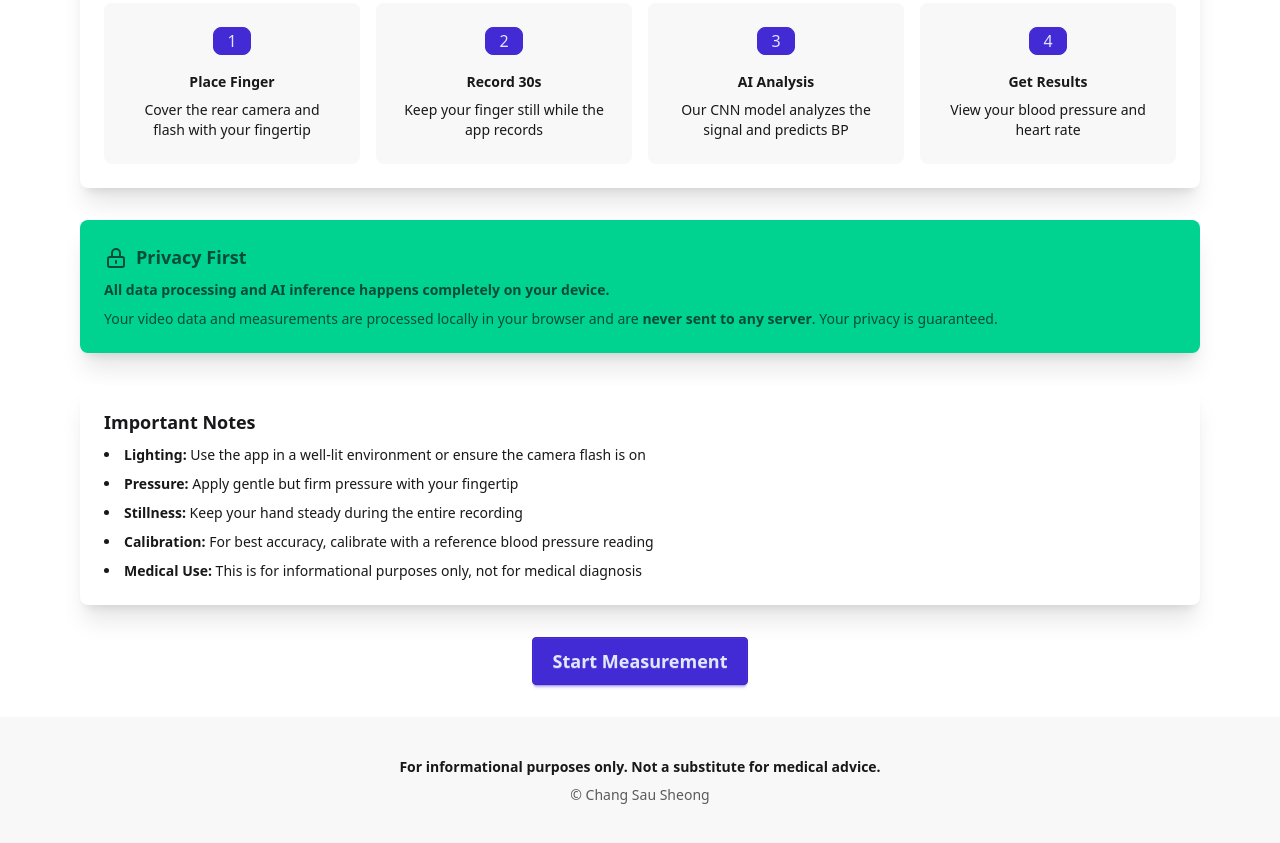
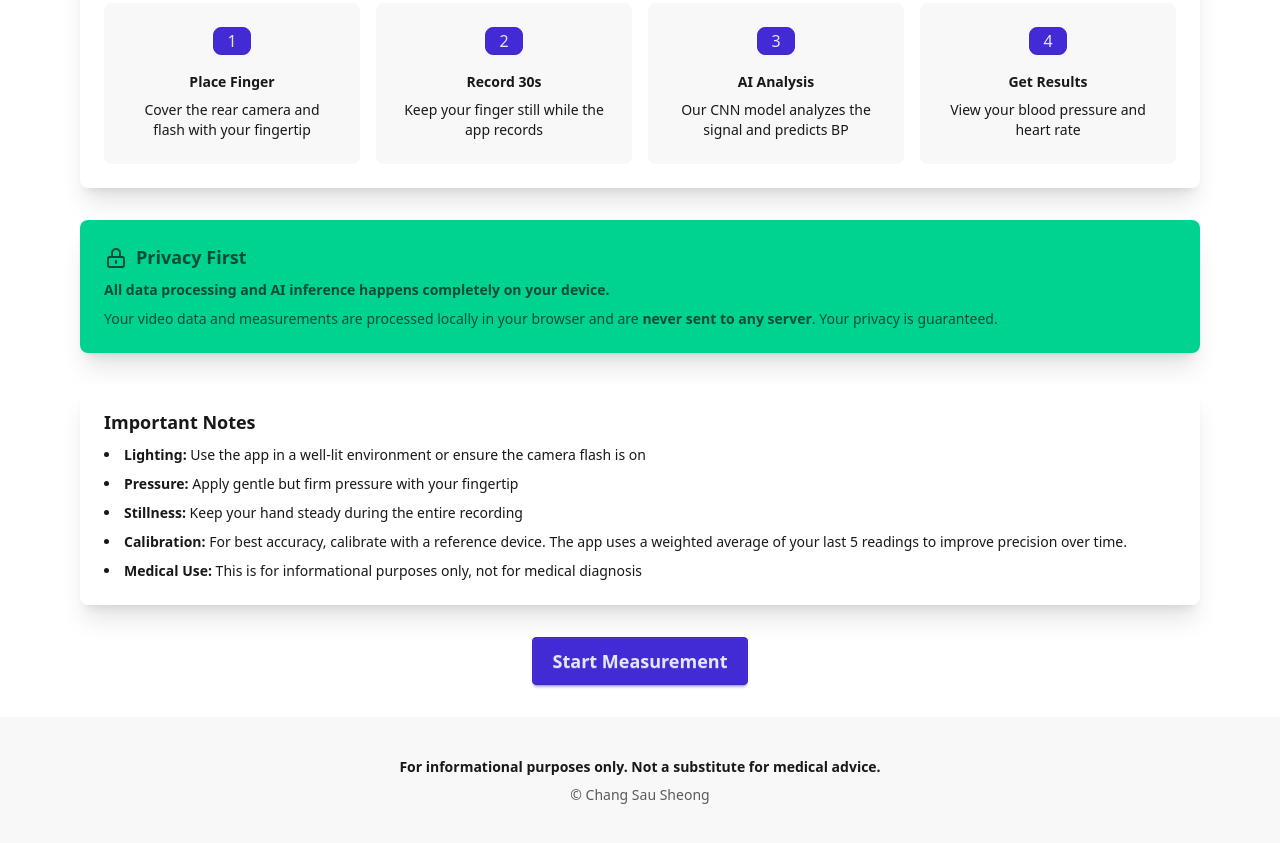
Before and after one commit to sausheong/bpmon, a plain HTML site: page index.html in a window 1280 px wide. Shown: the part 667-1510 px from the top of the page. Drawn offline with nearby package versions, Linux system fonts and the light colour scheme.

Commit message:
Explain weighted calibration logic in index.html

```diff
--- a/index.html
+++ b/index.html
@@ -168,8 +168,8 @@
                         on</li>
                     <li><strong>Pressure:</strong> Apply gentle but firm pressure with your fingertip</li>
                     <li><strong>Stillness:</strong> Keep your hand steady during the entire recording</li>
-                    <li><strong>Calibration:</strong> For best accuracy, calibrate with a reference blood pressure
-                        reading</li>
+                    <li><strong>Calibration:</strong> For best accuracy, calibrate with a reference device. The app uses
+                        a weighted average of your last 5 readings to improve precision over time.</li>
                     <li><strong>Medical Use:</strong> This is for informational purposes only, not for medical diagnosis
                     </li>
                 </ul>
```
